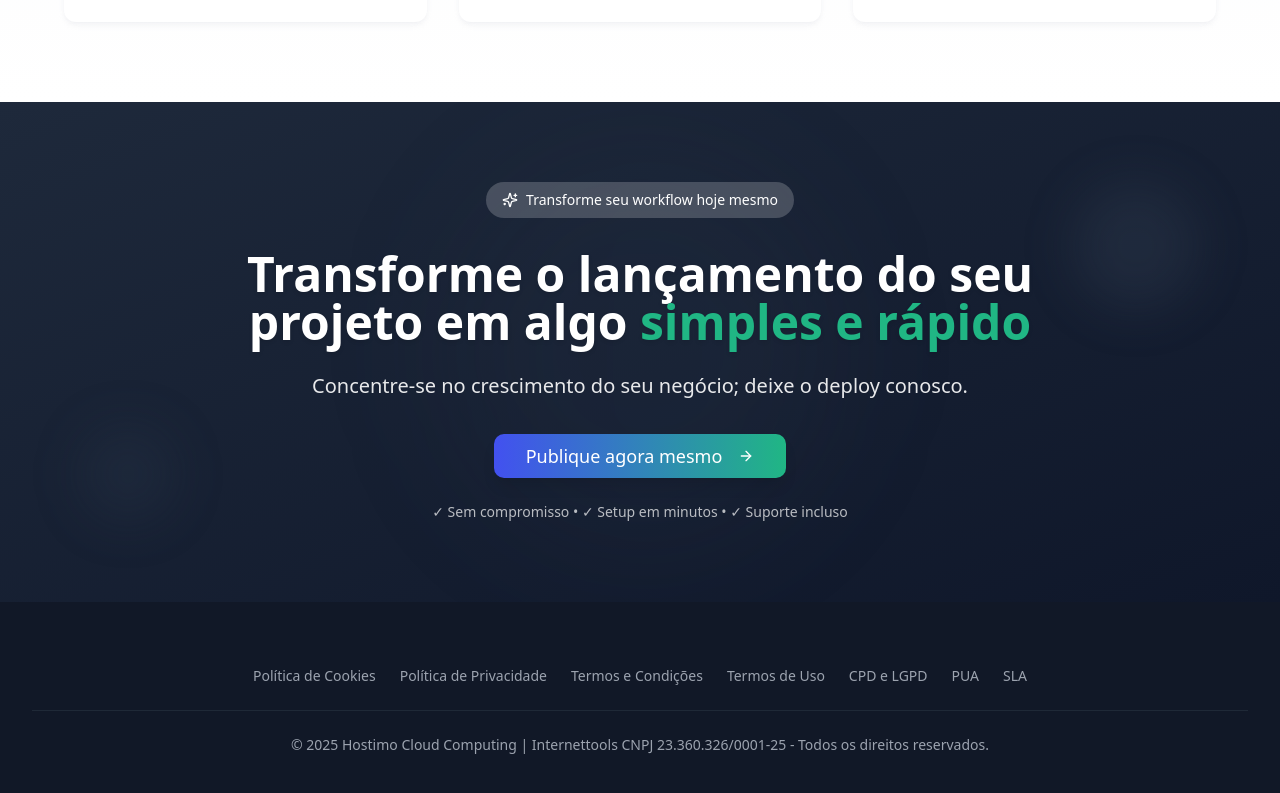
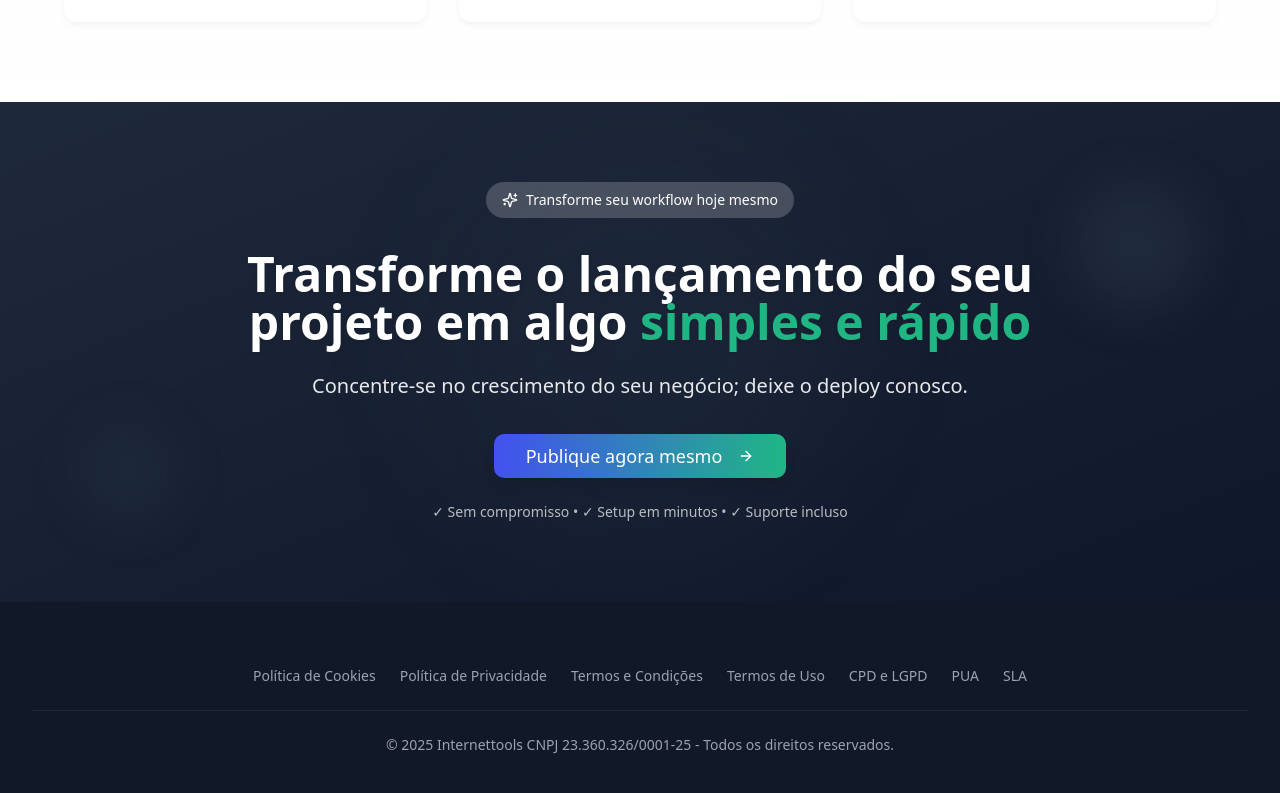
Before and after one commit to forgescloud/deployer-page, a React (Vite) app: page / in a window 1280 px wide. Shown: the part 3230-4023 px from the top of the page. Built offline with nearby package versions, Linux system fonts and the light colour scheme.

Commit message:
Updates footer copyright text
Updates the copyright text in the footer to remove redundant "Hostimo Cloud Computing" mention, streamlining the information displayed.

```diff
--- a/src/components/Footer.tsx
+++ b/src/components/Footer.tsx
@@ -17,7 +17,7 @@ const Footer = () => {
                 {/* Linha final */}
                 <div className="border-t border-gray-800 pt-6 flex flex-wrap justify-center space-x-6 mb-6 text-sm text-gray-400">
                     <p className="text-gray-400 text-sm md:text-center">
-                        © {new Date().getFullYear()} Hostimo Cloud Computing | Internettools CNPJ 23.360.326/0001-25 - Todos os direitos reservados.
+                        © {new Date().getFullYear()} Internettools CNPJ 23.360.326/0001-25 - Todos os direitos reservados.
                     </p>
                 </div>
             </div>
```
